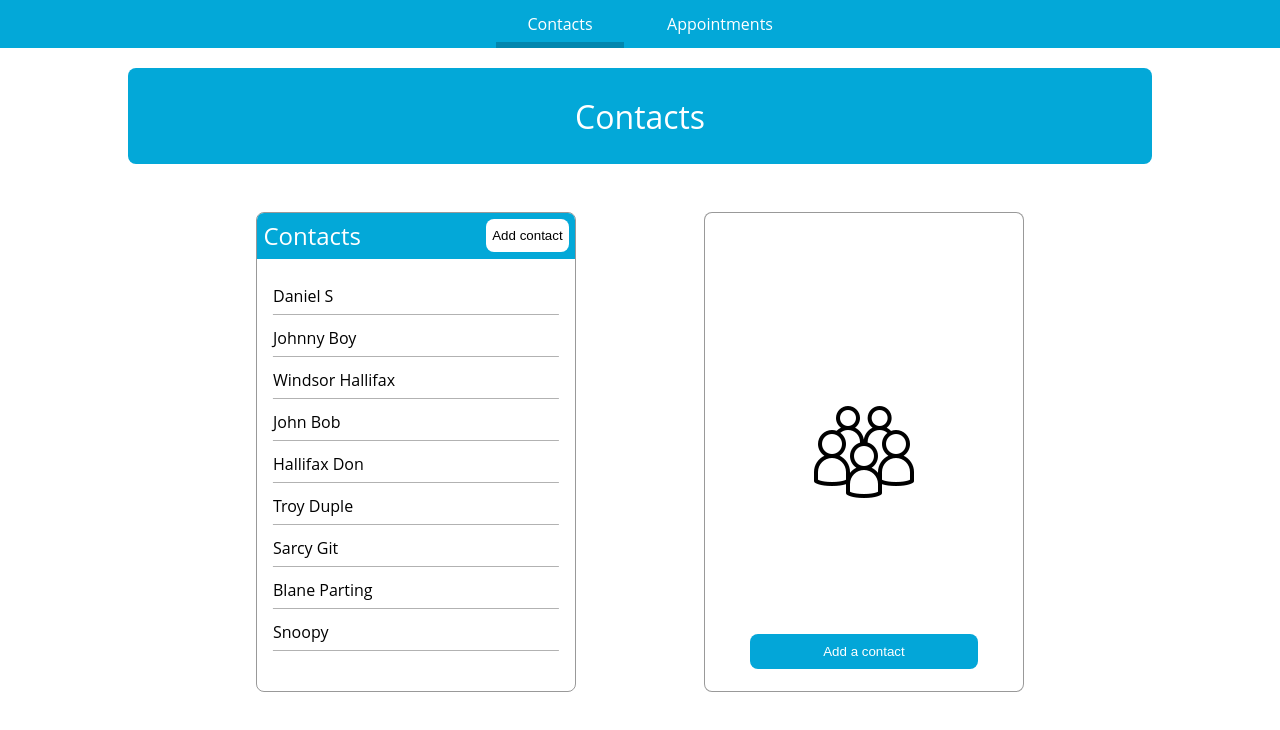
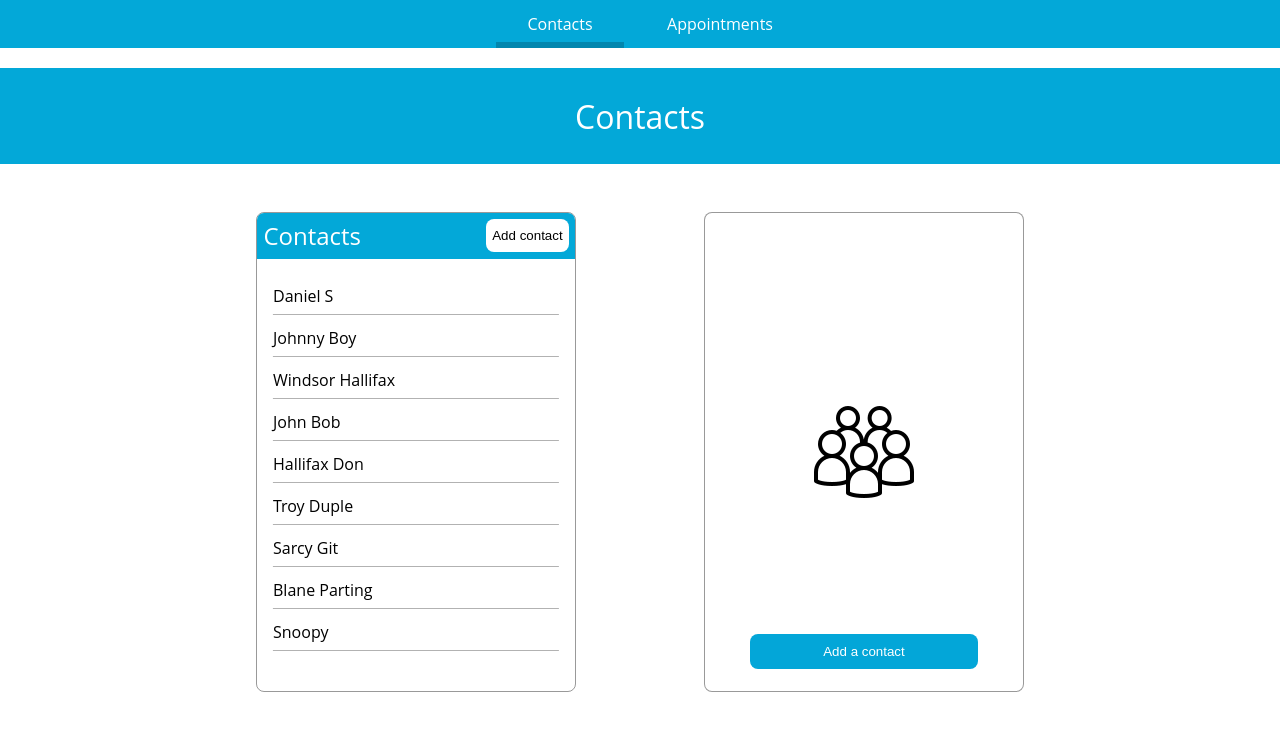
Before and after one commit to DanielStewardson/React-Appointment-Planner, a React (Create React App) app: page /contacts in a window 1280 px wide. Shown: the top 730 px of the page. Built offline with nearby package versions, Linux system fonts and the light colour scheme.

Commit message:
Move Header component to app file instead of in each component and gave location prop to generate title between pages

```diff
--- a/src/App.js
+++ b/src/App.js
@@ -1,8 +1,9 @@
 import React, { useState, useEffect } from "react";
-import { Switch, Route, Redirect, NavLink } from "react-router-dom";
+import { Switch, Route, Redirect, NavLink, useLocation } from "react-router-dom";
 
 import { AppointmentsPage } from "./containers/appointmentsPage/AppointmentsPage";
 import { ContactsPage } from "./containers/contactsPage/ContactsPage";
+import { Header } from './components/pageHeaders/header';
 
 function App() {
 
@@ -90,6 +91,8 @@ function App() {
     }
   ]);
 
+  const location = useLocation();
+  const pathName = location.pathname.charAt(1).toUpperCase() + location.pathname.slice(2);
   const ROUTES = {
     CONTACTS: "/contacts",
     APPOINTMENTS: "/appointments",
@@ -148,10 +151,9 @@ function App() {
   //   setAppointments(appointments.filter((appointment, index) => index !== id));
   // };
 
-
   return (
     <>
-    <div className="bg"></div>
+      <div className="bg"></div>
       <nav className="nav-bar">
         <NavLink to={ROUTES.CONTACTS} className="navLink" activeClassName="active">
           Contacts
@@ -160,6 +162,7 @@ function App() {
           Appointments
         </NavLink>
       </nav>
+      <Header pageName={pathName} />
       <main>
         <Switch>
           <Route exact path="/">
--- a/src/components/pageHeaders/header.css
+++ b/src/components/pageHeaders/header.css
@@ -5,7 +5,7 @@
     height: 5rem;
     padding: 3rem 0;
     margin-bottom: 3rem;
-    border-radius: 8px;
+    /* border-radius: 8px; */
     color: white;
     background: #03a8d8;
 }
--- a/src/containers/appointmentsPage/AppointmentsPage.js
+++ b/src/containers/appointmentsPage/AppointmentsPage.js
@@ -1,7 +1,6 @@
 import React, { useState } from "react";
 import { AppointmentForm } from "../../components/appointmentForm/AppointmentForm";
 import { TileList } from "../../components/tileList/TileList";
-import { Header } from "../../components/pageHeaders/header";
 import './appointmentsPage.css';
 
 export const AppointmentsPage = ({ appointments, contacts, addAppointment, handleDelete }) => {
@@ -53,7 +52,6 @@ export const AppointmentsPage = ({ appointments, contacts, addAppointment, handl
 
   return (
     <div>
-      <Header pageName={'Appointments'} />
       <section className='add-appointment'>
         <h2>Add Appointment</h2>
         <AppointmentForm {...childProps} />
--- a/src/containers/contactsPage/ContactsPage.js
+++ b/src/containers/contactsPage/ContactsPage.js
@@ -2,7 +2,6 @@ import React, { useState, useEffect } from "react";
 import { ContactForm } from '../../components/contactForm/ContactForm';
 import { TileList } from "../../components/tileList/TileList";
 import { ContactDetails } from '../../components/contactDetails/ContactDetails';
-import { Header } from "../../components/pageHeaders/header";
 import './contactsPage.css';
 
 export const ContactsPage = ({ contacts, addContact, removeContact, editContact, screenSize }) => {
@@ -124,14 +123,12 @@ export const ContactsPage = ({ contacts, addContact, removeContact, editContact,
     handleSubmit
   };
   const tileProps = contacts.map(contact => contact.name);
-  const emptyMessage = 'Add a contact';
 
   return (
     <div>
       {showAddContact &&
         <ContactForm {...childProps} />
       }
-      <Header pageName={'Contacts'} />
       <section className="contacts-page">
         <div className="contacts-page-contacts-container">
           <div className='contacts-list'>
```
